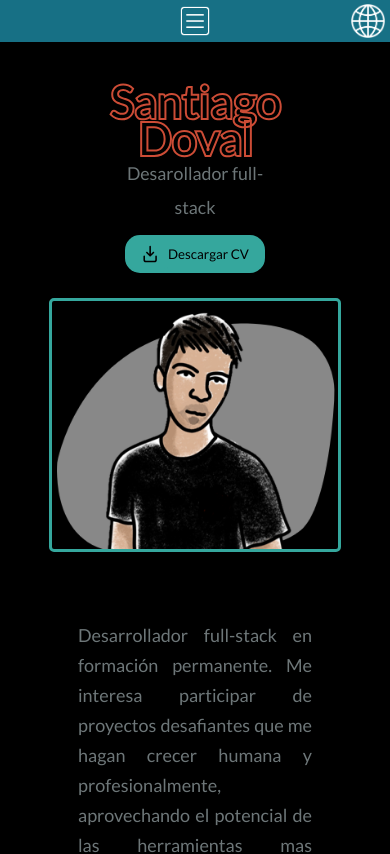
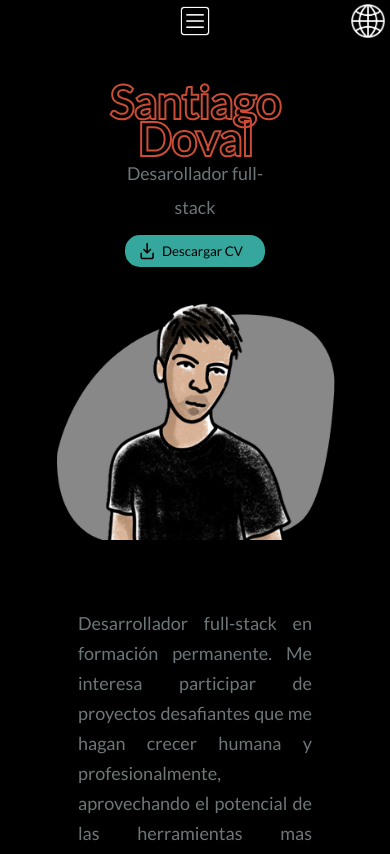
Before and after one commit to santiagodovalb/portfolio, a React (Create React App) app: page / in a window 390 px wide. Shown: the top 854 px of the page. Built offline with nearby package versions, Linux system fonts and the light colour scheme.

Commit message:
fixed mobile

```diff
--- a/src/Navbar/Navbar.module.css
+++ b/src/Navbar/Navbar.module.css
@@ -28,7 +28,7 @@
 }
 
 .mobLinks {
-    background-color:#177085;
+    background-color:black;
     height: 5vh;
     display: flex;
     align-items: center;
--- a/src/Paginas/Perfil.module.css
+++ b/src/Paginas/Perfil.module.css
@@ -88,8 +88,6 @@
   }
 
   .content img {
-    border-radius: 5px;
-    border: 3px solid #35a79d;
     width: fit-content;
   }
 
```
